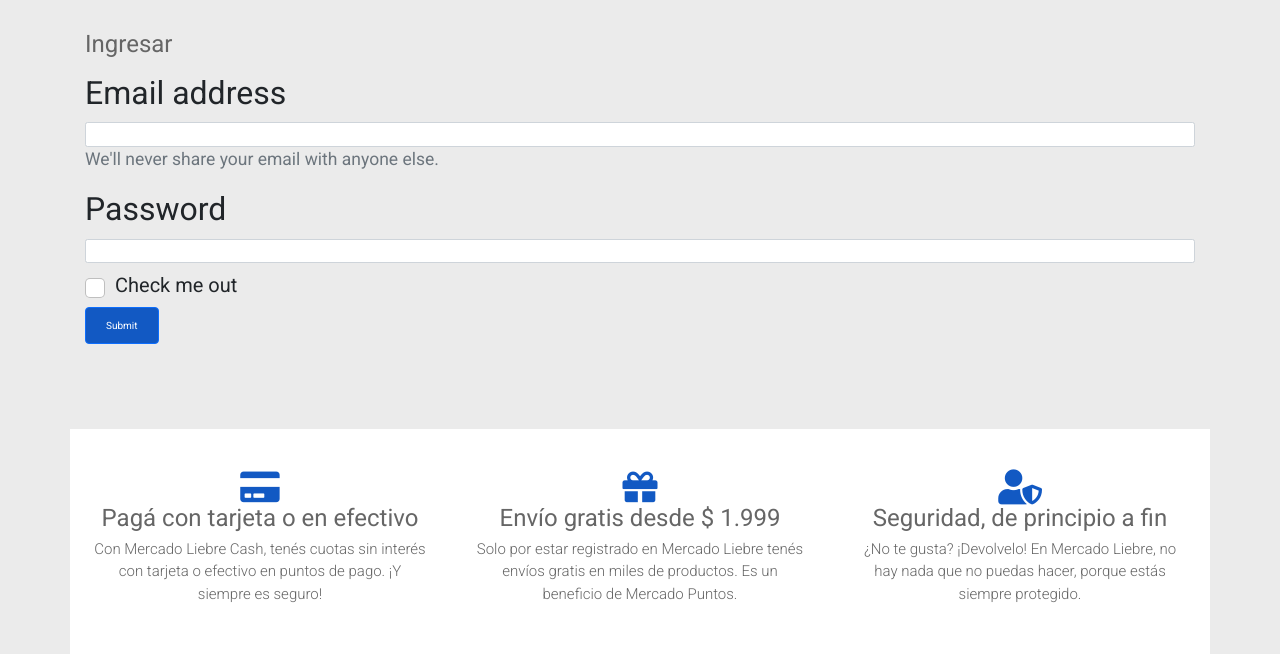
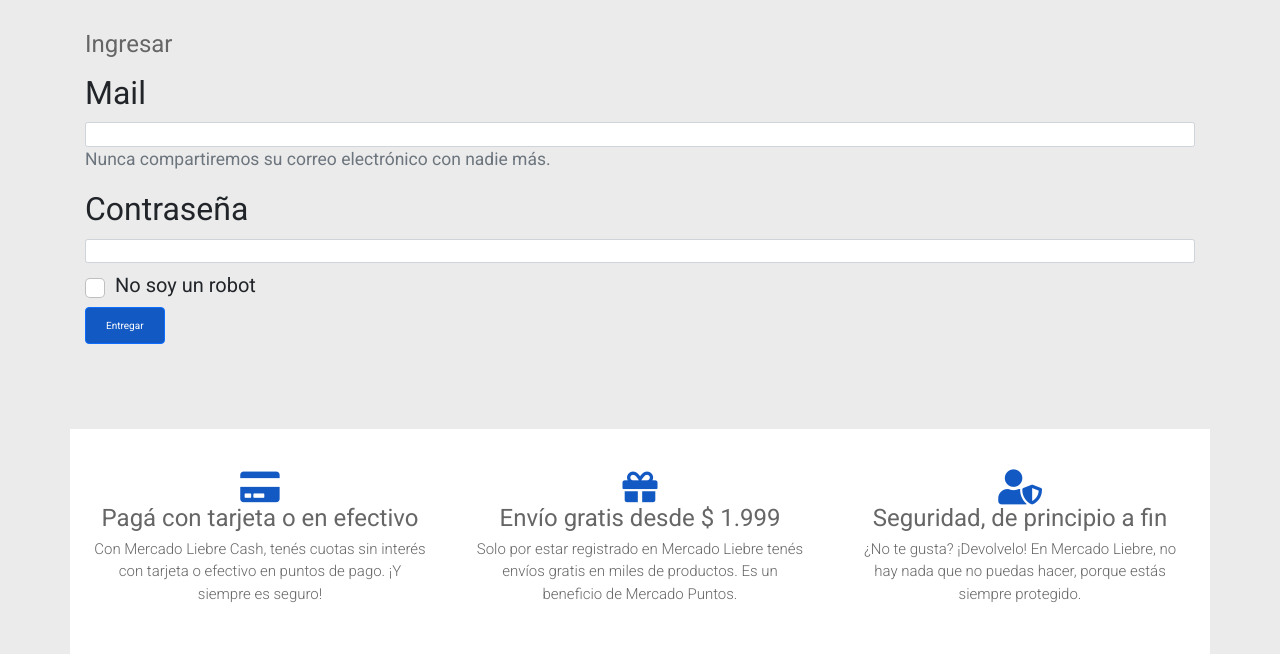
Before and after one commit to TomasCarzolio/Proyecto, a Node project: template proyectoKonfet/views/login.ejs in a window 1280 px wide. Shown: the part 124-778 px from the top of the page. Run offline with Node 20 templates, Linux system fonts and the light colour scheme; the template is opened without the code that fills it, so the values that code supplies are empty; some libraries are stand-ins or nearby versions.

Commit message:
Cambiamos los formularios de ingles a español

```diff
--- a/proyectoKonfet/views/login.ejs
+++ b/proyectoKonfet/views/login.ejs
@@ -12,19 +12,19 @@
 			<h2 class="col-12">
 				<form>
 					<div class="mb-3">
-					  <label for="exampleInputEmail1" class="form-label">Email address</label>
+					  <label for="exampleInputEmail1" class="form-label">Mail </label>
 					  <input type="email" class="form-control" id="exampleInputEmail1" aria-describedby="emailHelp">
-					  <div id="emailHelp" class="form-text">We'll never share your email with anyone else.</div>
+					  <div id="emailHelp" class="form-text">Nunca compartiremos su correo electrónico con nadie más.</div>
 					</div>
 					<div class="mb-3">
-					  <label for="exampleInputPassword1" class="form-label">Password</label>
+					  <label for="exampleInputPassword1" class="form-label">Contraseña</label>
 					  <input type="password" class="form-control" id="exampleInputPassword1">
 					</div>
 					<div class="mb-3 form-check">
 					  <input type="checkbox" class="form-check-input" id="exampleCheck1">
-					  <label class="form-check-label" for="exampleCheck1">Check me out</label>
+					  <label class="form-check-label" for="exampleCheck1">No soy un robot</label>
 					</div>
-					<button type="submit" class="btn btn-primary">Submit</button>
+					<button type="submit" class="btn btn-primary">Entregar</button>
 				  </form>
 			</h2>
 
```
